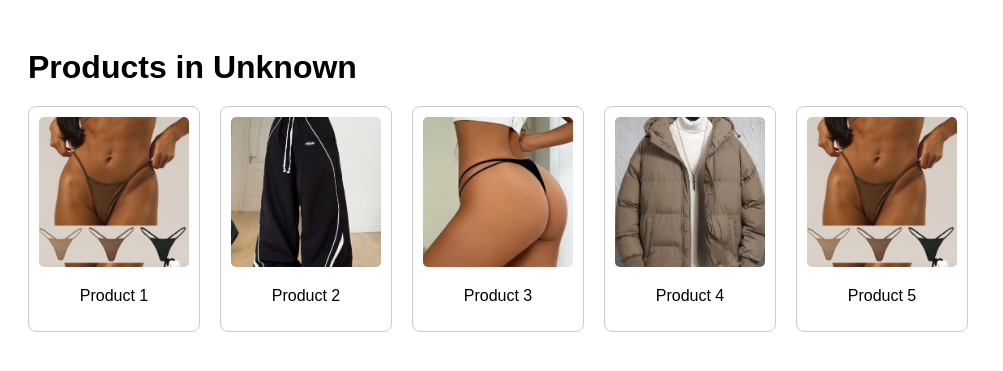
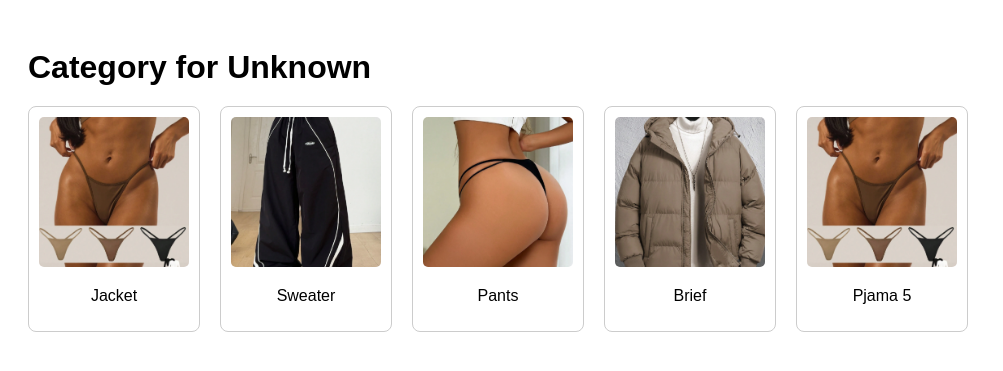
Before and after one commit to bennysito/Threadly, a PHP site: page /category_products.php in a window 1280 px wide. Shown: the top 371 px of the page, without its empty margins (0-1003 px from the left). Run offline with PHP 8.4, Linux system fonts and the light colour scheme.

Commit message:
naay gipuno

```diff
--- a/Front_End/category_products.php
+++ b/Front_End/category_products.php
@@ -1,16 +1,16 @@
 <?php
 require_once __DIR__ . "/../Back_End/Models/Categories.php";
 
-// Get category from URL
+
 $categoryName = isset($_GET['category']) ? $_GET['category'] : "Unknown";
 
-// Dummy products for now
+//--static ni siya ako rani usbon puhon
 $products = [
-    ["name" => "Product 1", "image" => "panti.png"],
-    ["name" => "Product 2", "image" => "baggy_pants.png"],
-    ["name" => "Product 3", "image" => "underwear_women.png"],
-    ["name" => "Product 4", "image" => "jacket_hoodie.png"],
-    ["name" => "Product 5", "image" => "panti.png"],
+    ["name" => "Jacket", "image" => "panti.png"],
+    ["name" => "Sweater", "image" => "baggy_pants.png"],
+    ["name" => "Pants", "image" => "underwear_women.png"],
+    ["name" => "Brief", "image" => "jacket_hoodie.png"],
+    ["name" => "Pjama 5", "image" => "panti.png"],
 ];
 ?>
 
@@ -45,7 +45,7 @@ h1 { margin-bottom: 20px; }
 </head>
 <body>
 
-<h1>Products in <?= htmlspecialchars($categoryName) ?></h1>
+<h1>Category for <?= htmlspecialchars($categoryName) ?></h1>
 
 <div class="product-grid">
     <?php foreach($products as $product): ?>
```
